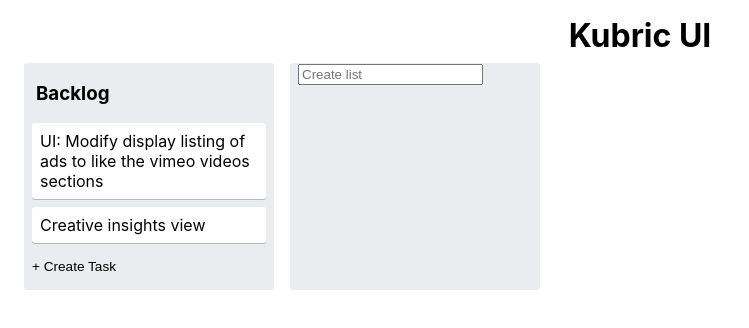
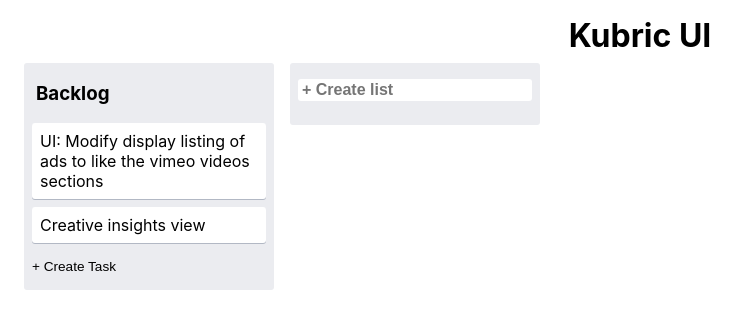
Before and after one commit to bendtherules/demo-trello-app, a React (Create React App) app: page / in a window 1280 px wide. Shown: the top 328 px of the page, without its empty margins (0-749 px from the left). Built offline with nearby package versions, Linux system fonts and the light colour scheme.

Commit message:
TaskList - Make New List button better

```diff
--- a/src/features/TaskList/NewTaskListPrompt.js
+++ b/src/features/TaskList/NewTaskListPrompt.js
@@ -12,8 +12,9 @@ export function NewTaskListPrompt() {
   return (
     <div className={styles.listContainer}>
       <input
+         className={styles.newListInput}
         type="text"
-        placeholder="Create list"
+        placeholder="+ Create list"
         value={newListname}
         onChange={e => setNewListname(e.target.value)}
         onKeyPress={e => {
--- a/src/features/TaskList/TaskList.module.css
+++ b/src/features/TaskList/TaskList.module.css
@@ -1,5 +1,6 @@
 .listContainer {
   flex: 0 0 250px;
+  height: max-content;
   margin: 0 8px;
   padding: 0px 8px;
   padding-bottom: 8px;
@@ -17,3 +18,13 @@
 .listName {
   padding-left: 4px;
 }
+
+.newListInput {
+  margin: 16px 0;
+  font-size: 1em;
+  font-weight: bold;
+  border-radius: 3px;
+  border: unset;
+  padding: 2px 4px;
+  width: 100%;
+}
```
